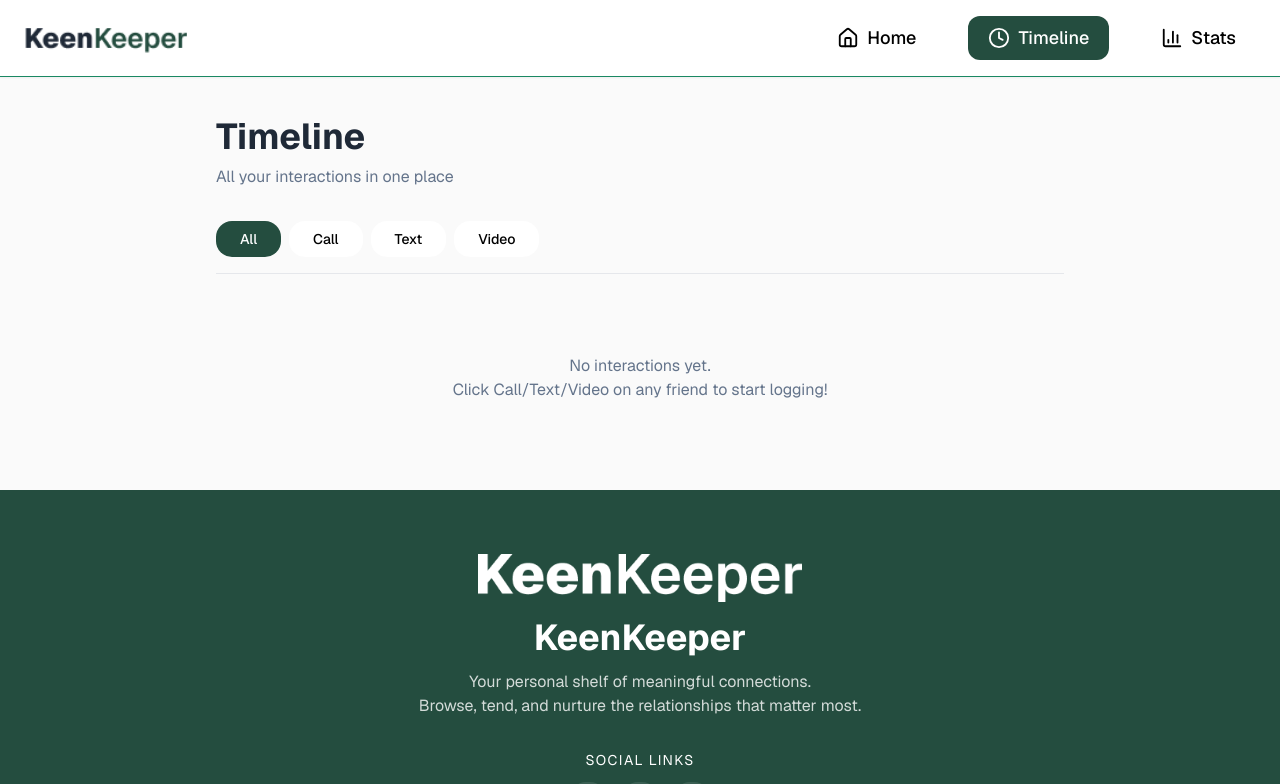
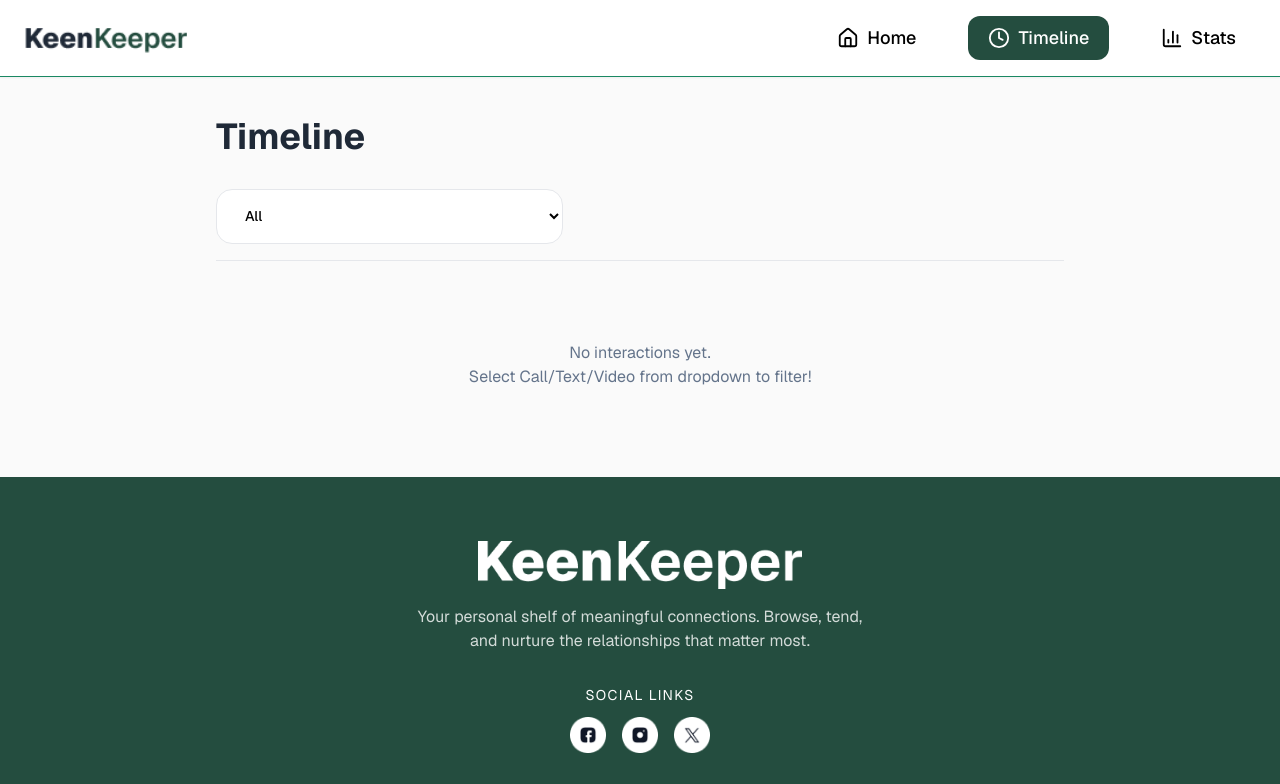
Before and after one commit to Aymanpg/keenkeeper, a React (Vite) app: page /timeline in a window 1280 px wide. Shown: the top 784 px of the page. Built offline with nearby package versions, Linux system fonts and the light colour scheme.

Commit message:
Timeline , Footer updated

```diff
--- a/src/components/Footer.jsx
+++ b/src/components/Footer.jsx
@@ -4,23 +4,21 @@ export default function Footer() {
       <div className="max-w-7xl mx-auto px-6 py-16">
         <div className="flex flex-col items-center text-center">
           <img src="/assets/logo-xl.png" alt="KeenKeeper" className="h-12 mb-4" />
-          <h2 className="text-4xl font-bold mb-3">KeenKeeper</h2>
           <p className="max-w-md text-white/80 mb-8">
-            Your personal shelf of meaningful connections.<br />
-            Browse, tend, and nurture the relationships that matter most.
+            Your personal shelf of meaningful connections. Browse, tend, and nurture the relationships that matter most.
           </p>
 
           <div>
             <p className="text-sm uppercase tracking-widest mb-3">Social Links</p>
             <div className="flex gap-4">
               <a href="#" className="w-9 h-9 bg-white/10 hover:bg-white/20 rounded-2xl flex items-center justify-center transition-all">
-                <img src="/assets/facebook.png" alt="Facebook" className="w-5 h-5 brightness-0 invert" />
+                <img src="/assets/facebook.png" alt="Facebook" className="w-full h-full" />
               </a>
               <a href="#" className="w-9 h-9 bg-white/10 hover:bg-white/20 rounded-2xl flex items-center justify-center transition-all">
-                <img src="/assets/instagram.png" alt="Instagram" className="w-5 h-5 brightness-0 invert" />
+                <img src="/public/assets/instagram.png" alt="Instagram" className="w-full h-full" />
               </a>
               <a href="#" className="w-9 h-9 bg-white/10 hover:bg-white/20 rounded-2xl flex items-center justify-center transition-all">
-                <img src="/assets/twitter.png" alt="Twitter" className="w-5 h-5 brightness-0 invert" />
+                <img src="/public/assets/twitter.png" alt="Twitter" className="w-full h-full" />
               </a>
             </div>
           </div>
--- a/src/pages/Home.jsx
+++ b/src/pages/Home.jsx
@@ -42,19 +42,19 @@ export default function Home() {
 
         {/* Summary Cards */}
         <div className="grid grid-cols-2 md:grid-cols-4 gap-6 mt-12">
-          <div className="bg-white border border-gray-100 rounded-3xl p-6 text-center shadow-sm">
+          <div className="bg-white border border-gray-100 rounded-2xl p-6 text-center shadow-sm">
             <div className="text-4xl font-bold text-primary">{totalFriends}</div>
             <div className="text-text-body text-sm mt-1">Total Friends</div>
           </div>
-          <div className="bg-white border border-gray-100 rounded-3xl p-6 text-center shadow-sm">
-            <div className="text-4xl font-bold text-on-track">{onTrack}</div>
+          <div className="bg-white border border-gray-100 rounded-2xl p-6 text-center shadow-sm">
+            <div className="text-4xl font-bold text-primary">{onTrack}</div>
             <div className="text-text-body text-sm mt-1">On Track</div>
           </div>
-          <div className="bg-white border border-gray-100 rounded-3xl p-6 text-center shadow-sm">
-            <div className="text-4xl font-bold text-almost-due">{needAttention}</div>
+          <div className="bg-white border border-gray-100 rounded-2xl p-6 text-center shadow-sm">
+            <div className="text-4xl font-bold text-primary">{needAttention}</div>
             <div className="text-text-body text-sm mt-1">Need Attention</div>
           </div>
-          <div className="bg-white border border-gray-100 rounded-3xl p-6 text-center shadow-sm">
+          <div className="bg-white border border-gray-100 rounded-2xl p-6 text-center shadow-sm">
             <div className="text-4xl font-bold text-primary">{interactionsThisMonth}</div>
             <div className="text-text-body text-sm mt-1">Interactions This Month</div>
           </div>
--- a/src/pages/Timeline.jsx
+++ b/src/pages/Timeline.jsx
@@ -4,7 +4,7 @@ import { Phone, MessageCircle, Video } from 'lucide-react'
 
 export default function Timeline() {
   const { timeline } = useTimeline()
-  const [filter, setFilter] = useState('all') // all, call, text, video
+  const [filter, setFilter] = useState('all') // default = all
 
   const filteredTimeline = timeline.filter(entry => {
     if (filter === 'all') return true
@@ -21,45 +21,39 @@ export default function Timeline() {
   return (
     <div className="max-w-4xl mx-auto px-6 py-10">
       <h1 className="text-4xl font-bold text-text-dark mb-2">Timeline</h1>
-      <p className="text-text-body mb-8">All your interactions in one place</p>
 
-      {/* Filter */}
-      <div className="flex gap-2 mb-8 border-b pb-4">
-        <button
-          onClick={() => setFilter('all')}
-          className={`px-6 py-2 rounded-2xl text-sm font-medium transition-all ${filter === 'all' ? 'bg-primary text-white' : 'bg-white hover:bg-gray-100'}`}
-        >
-          All
-        </button>
-        <button
-          onClick={() => setFilter('call')}
-          className={`px-6 py-2 rounded-2xl text-sm font-medium transition-all ${filter === 'call' ? 'bg-primary text-white' : 'bg-white hover:bg-gray-100'}`}
-        >
-          Call
-        </button>
-        <button
-          onClick={() => setFilter('text')}
-          className={`px-6 py-2 rounded-2xl text-sm font-medium transition-all ${filter === 'text' ? 'bg-primary text-white' : 'bg-white hover:bg-gray-100'}`}
-        >
-          Text
-        </button>
-        <button
-          onClick={() => setFilter('video')}
-          className={`px-6 py-2 rounded-2xl text-sm font-medium transition-all ${filter === 'video' ? 'bg-primary text-white' : 'bg-white hover:bg-gray-100'}`}
-        >
-          Video
-        </button>
-      </div>
+      {/* Dropdown Filter */}
+<div className="pt-6 mb-8 border-b pb-4">
+  <select
+    value={filter}
+    onChange={(e) => setFilter(e.target.value)}
+    className="w-[347px] h-[55px] px-6 rounded-2xl text-sm font-medium bg-white border border-gray-200 focus:outline-none focus:ring-2 focus:ring-primary"
+  >
+    <option value="all">All</option>
+    <option value="call">Call</option>
+    <option value="text">Text</option>
+    <option value="video">Video</option>
+  </select>
+</div>
 
+      {/* Timeline List */}
       <div className="space-y-4">
         {filteredTimeline.length === 0 ? (
-          <p className="text-center text-text-body py-12">No interactions yet.<br />Click Call/Text/Video on any friend to start logging!</p>
+          <p className="text-center text-text-body py-12">
+            No interactions yet.
+            <br />
+            Select Call/Text/Video from dropdown to filter!
+          </p>
         ) : (
           filteredTimeline.map(entry => (
-            <div key={entry.id} className="bg-white rounded-3xl p-5 flex items-center gap-5 border border-gray-100">
+            <div
+              key={entry.id}
+              className="bg-white rounded-3xl p-5 flex items-center gap-5 border border-gray-100"
+            >
               <div className="w-10 h-10 bg-accent/10 rounded-2xl flex items-center justify-center flex-shrink-0">
                 {getIcon(entry.type)}
               </div>
+
               <div className="flex-1">
                 <p className="font-medium text-text-dark">{entry.title}</p>
                 <p className="text-sm text-text-body">
```
